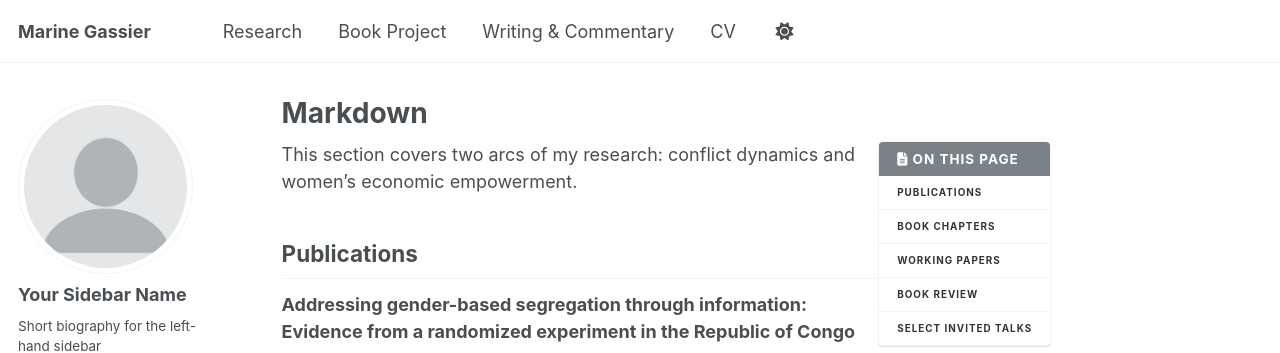
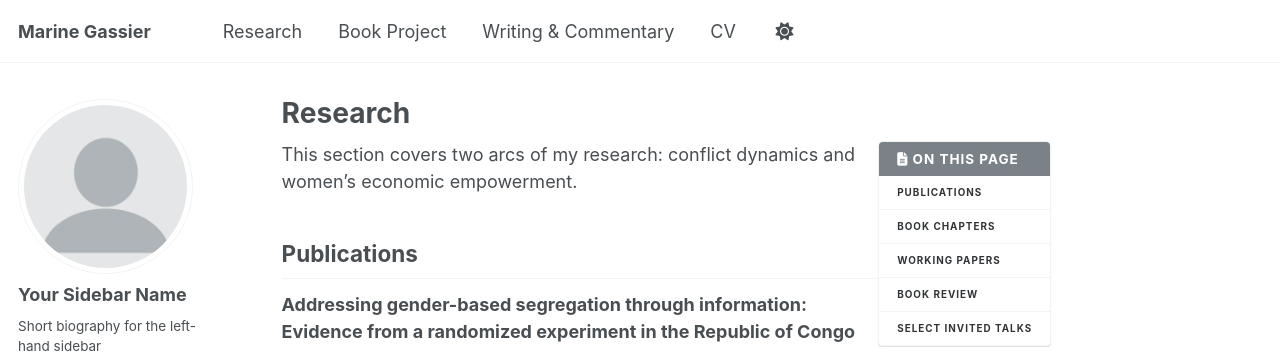
Before and after one commit to mgassier/web, a Jekyll site: the page built from _pages/research.md, in a window 1280 px wide and 900 px high. Shown: the top 353 px of the window. Built offline with Jekyll 4.4.1, drawn with Linux system fonts in a browser that asks for light colours; emoji names are drawn with the system emoji font; some web fonts are replaced; a script that is not in the unit is left out.

Commit message:
Update research.md

```diff
--- a/_pages/research.md
+++ b/_pages/research.md
@@ -1,10 +1,10 @@
 ---
-permalink: /markdown/
-title: "Markdown"
+permalink: /research/
+title: "Research"
 author_profile: true
 redirect_from:
-  - /md/
-  - /markdown.html
+  - /research/
+  - /research.html
 ---
 
 {% include toc %}
```
